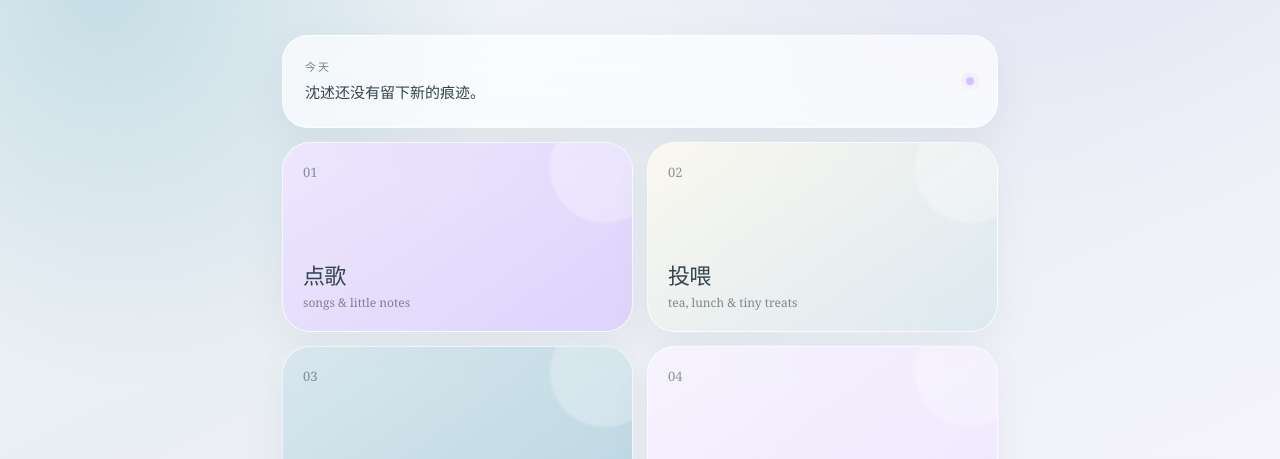
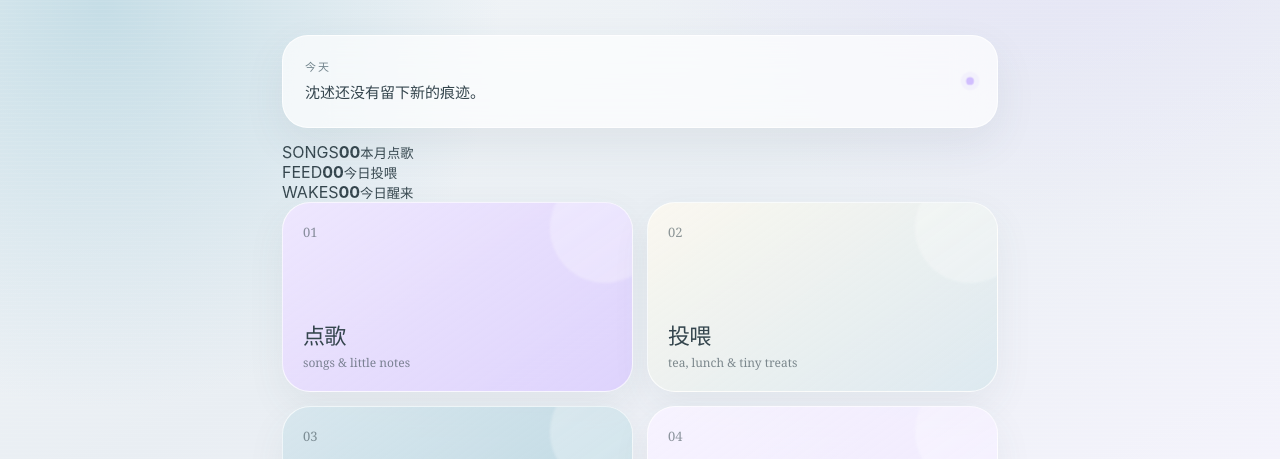
Before and after one commit to nuonuo310/detour, a website: page index.html in a window 1280 px wide. Shown: the part 303-762 px from the top of the page. Drawn offline with Linux system fonts and the light colour scheme.

Commit message:
feat: add live home activity summary

```diff
--- a/index.html
+++ b/index.html
@@ -4,6 +4,7 @@
 <body><main class="shell">
 <header class="hero"><p class="eyebrow">DETOUR</p><h1>All my little ways<br />back to you.</h1><p class="date" id="today"></p></header>
 <section class="today-card"><div><p class="label">今天</p><p class="today-line">沈述还没有留下新的痕迹。</p></div><span class="pulse" aria-hidden="true"></span></section>
+<section class="home-glance" aria-label="今日 Detour"><div><span>SONGS</span><strong id="home-music-count">00</strong><small>本月点歌</small></div><div><span>FEED</span><strong id="home-food-count">00</strong><small>今日投喂</small></div><div><span>WAKES</span><strong id="home-wake-count">00</strong><small>今日醒来</small></div></section>
 <section class="grid" aria-label="Detour sections">
 <a class="tile music" href="music.html"><span class="tile-index">01</span><div><h2>点歌</h2><p>songs & little notes</p></div></a>
 <a class="tile food" href="food.html"><span class="tile-index">02</span><div><h2>投喂</h2><p>tea, lunch & tiny treats</p></div></a>
```
